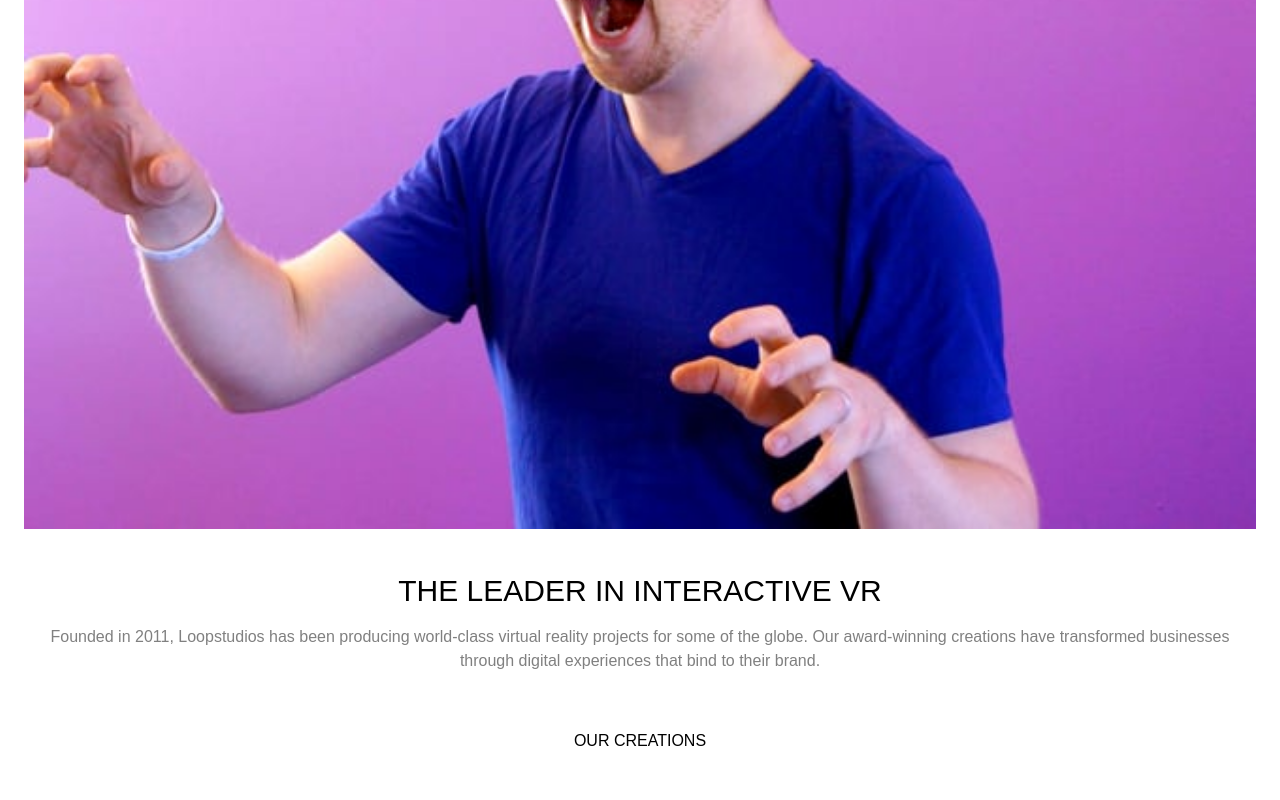
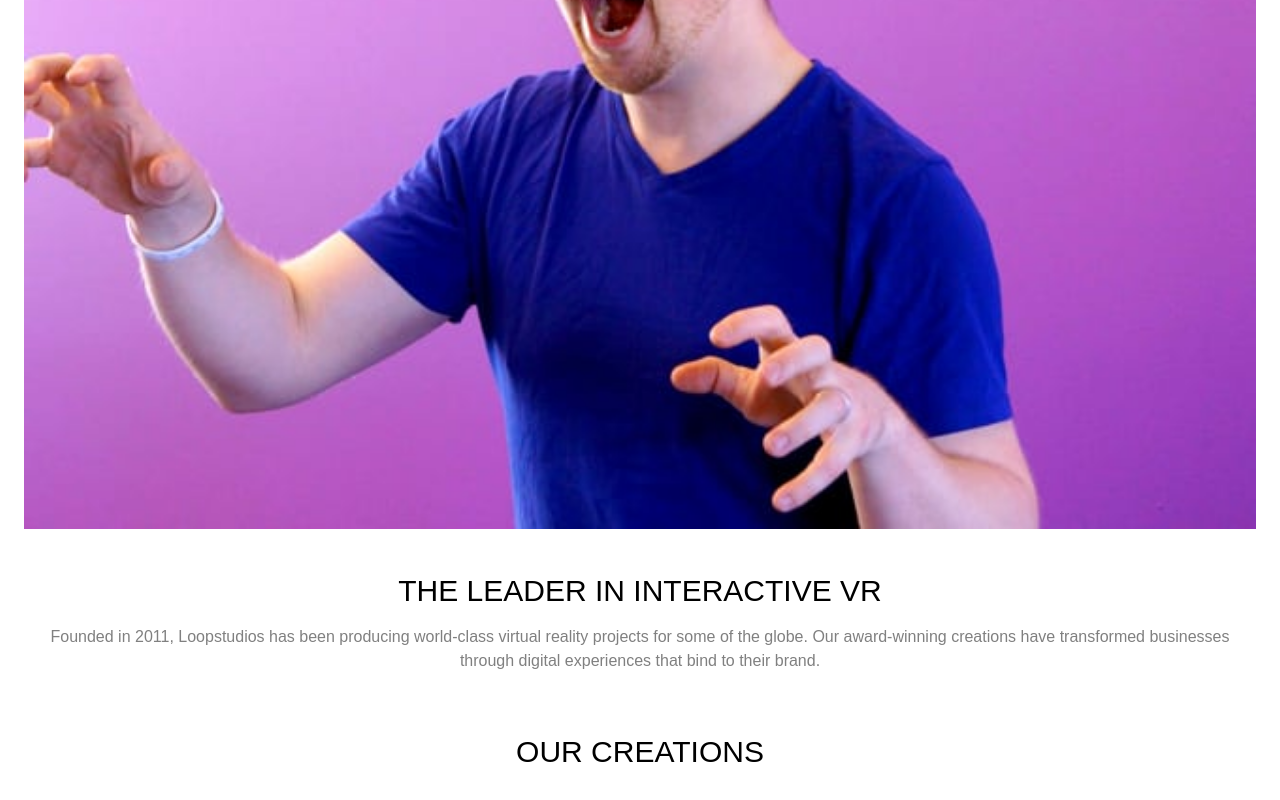
Before and after one commit to Eg51/REACT_LOOPSTUDIOS, a Next.js app: page / in a window 1280 px wide. Shown: the part 2626-3426 px from the top of the page. Built offline with nearby package versions, Linux system fonts and the light colour scheme.

Commit message:
increased our creation text size

```diff
--- a/app/page.tsx
+++ b/app/page.tsx
@@ -22,8 +22,8 @@ export default function Home() {
           that bind to their brand.
         </p>
         <p className="flex text-center justify-center text-[black]
-          text-200 pt-4 pl-11 pr-11 pb-10">
-            OUR CREATIONS
+          text-[30px] pt-4 pl-11 pr-11 pb-10">
+          OUR CREATIONS
         </p>
       </div>
     </div>
```
